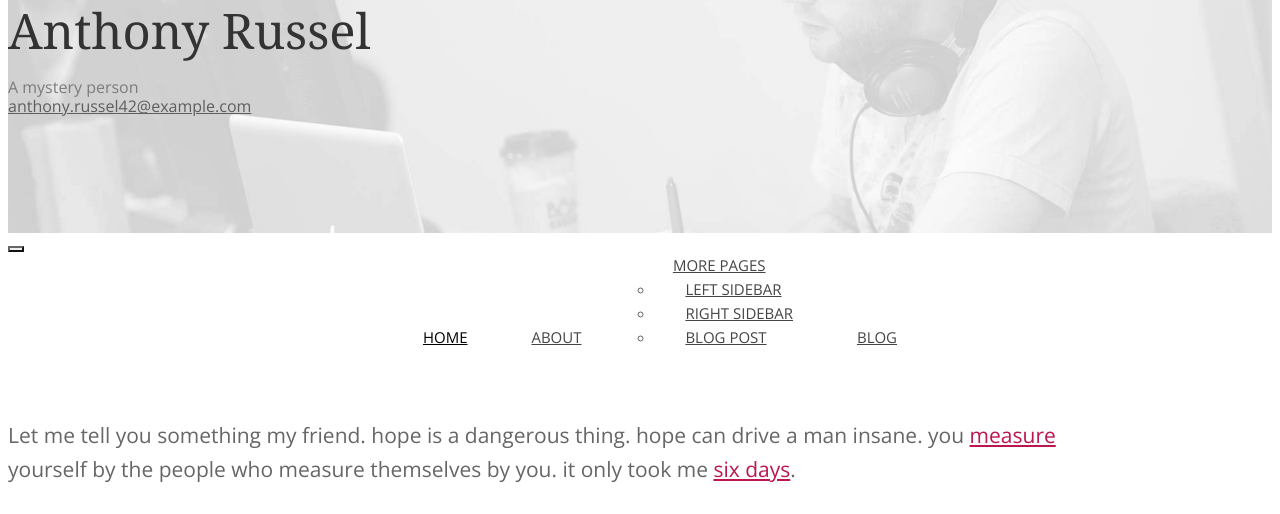
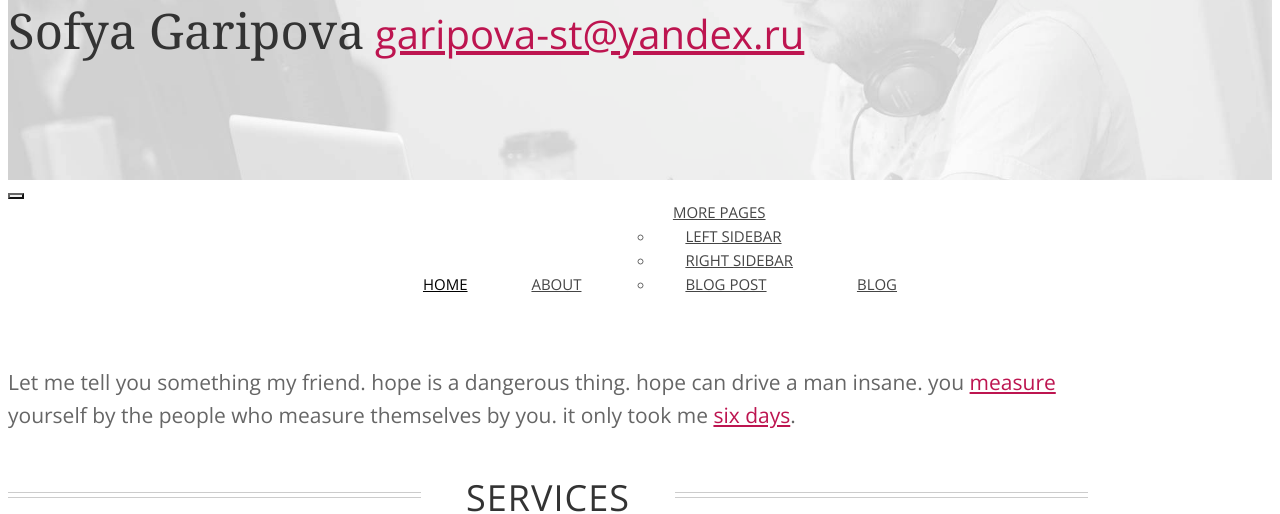
Before and after one commit to sonyagaripova/sonyagaripova.github.io, a plain HTML site: page index.html in a window 1280 px wide. Shown: the part 286-800 px from the top of the page. Drawn offline with nearby package versions, Linux system fonts and the light colour scheme; some icons are missing; a web font is replaced by a local one.

Commit message:
changed name

```diff
--- a/index.html
+++ b/index.html
@@ -27,9 +27,8 @@
 	<div id="head" class="parallax" parallax-speed="2">
 		<h1 id="logo" class="text-center">
 			<img class="img-circle" src="assets/images/guy.jpg" alt="">
-			<span class="title">Anthony Russel</span>
-			<span class="tagline">A mystery person<br>
-				<a href="">anthony.russel42@example.com</a></span>
+			<span class="title">Sofya Garipova</span>
+					<a href="">garipova-st@yandex.ru</a></span>
 		</h1>
 	</div>
 
```
